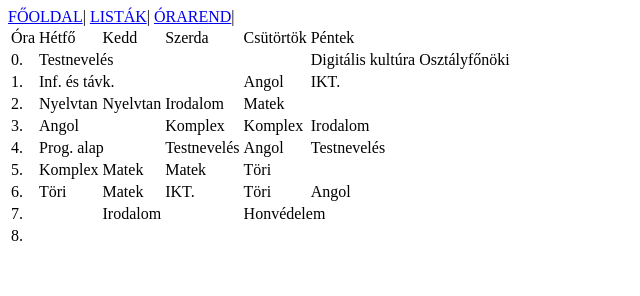
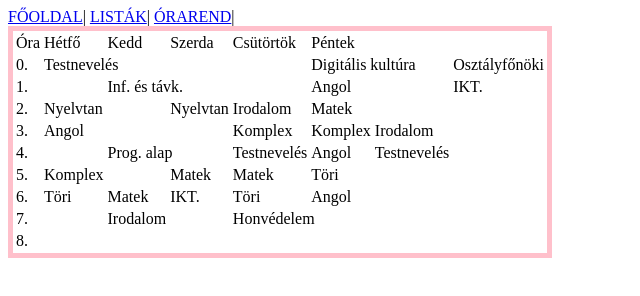
Before and after one commit to KVivienE/IKT, a plain HTML site: page orarend.html in a window 1280 px wide. Shown: the whole page, without its empty margins (0-640 px from the left). Drawn offline with Linux system fonts and the light colour scheme; files that its build step writes are made by us from their sources.

Commit message:
tablazat1

```diff
--- a/css mappa/style.css
+++ b/css mappa/style.css
@@ -0,0 +1 @@
+table{ border: 5px pink solid;}
--- a/orarend.html
+++ b/orarend.html
@@ -4,6 +4,7 @@
     <meta charset="UTF-8">
     <meta name="viewport" content="width=device-width, initial-scale=1.0">
     <title>Órarendem</title>
+    <link rel="stylesheet" href="style.css">
 </head>
 <body>
     <nav>
@@ -30,16 +31,16 @@
         </tr>
         <tr>
             <td>1.</td>
-
+            <td></td>
             <td colspan="3">Inf. és távk.</td>
             <td>Angol</td>
-
+            <td></td>
             <td> IKT.</td>
         </tr>
         <tr>
             <td>2.</td>
             <td>Nyelvtan</td>
-
+           <td></td>
             <td>Nyelvtan</td>
             <td>Irodalom</td>
             <td>Matek</td>
@@ -47,14 +48,14 @@
         <tr>
             <td>3.</td>
             <td colspan="2">Angol</td>
-
+            <td></td>
             <td>Komplex</td>
             <td>Komplex</td>
             <td>Irodalom</td>
         </tr>
         <tr>
             <td>4.</td>
-
+           <td></td>
             <td colspan="2">Prog. alap</td>
             <td>Testnevelés</td>
             <td>Angol</td>
@@ -63,7 +64,7 @@
         <tr>
             <td>5.</td>
             <td>Komplex</td>
-
+             <td></td>
             <td>Matek</td>
             <td>Matek</td>
             <td>Töri</td>
@@ -89,7 +90,7 @@
             <td></td>
             <td></td>
             <td></td>
-
+             <td></td>
             <td></td>
         </tr>
     </table>
```
